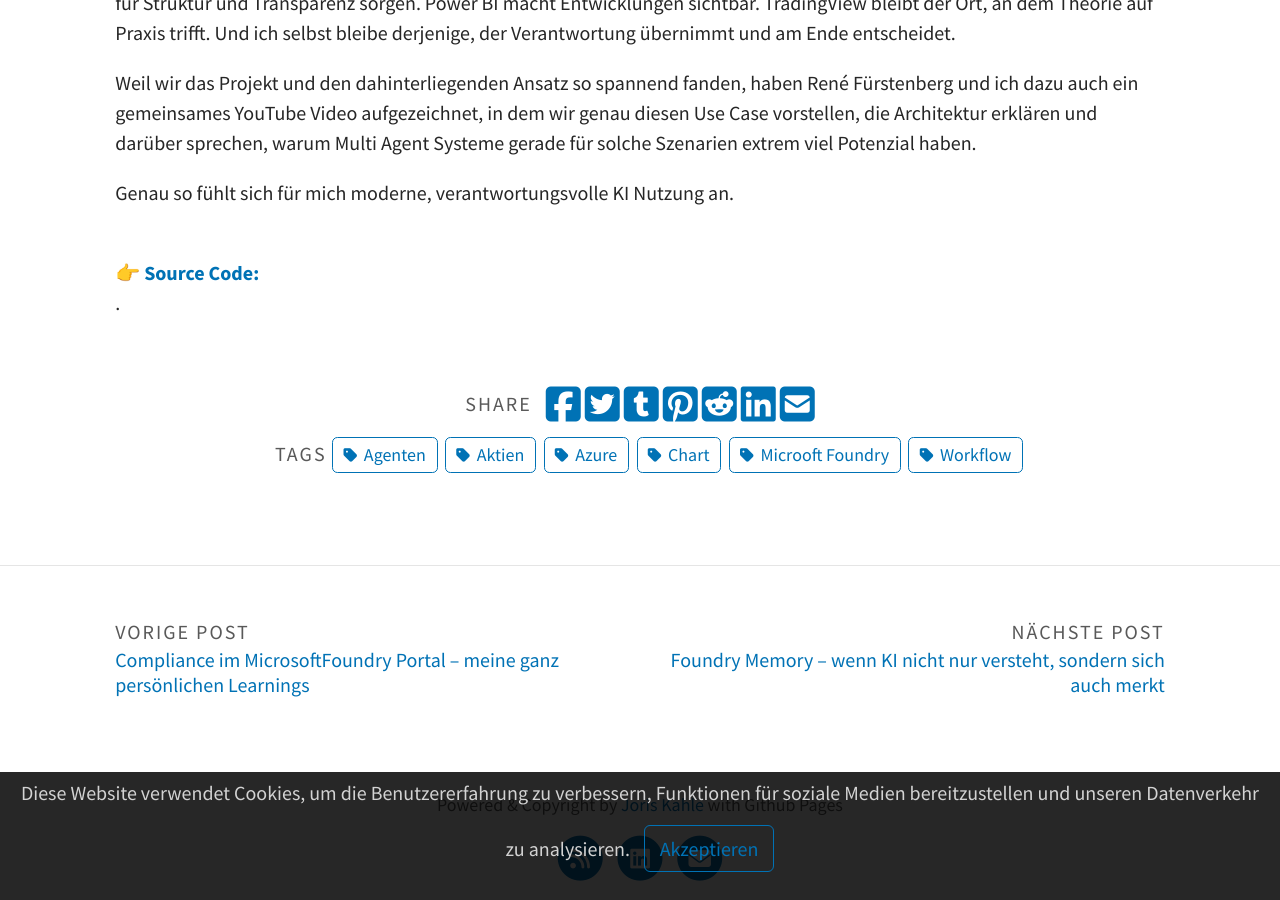
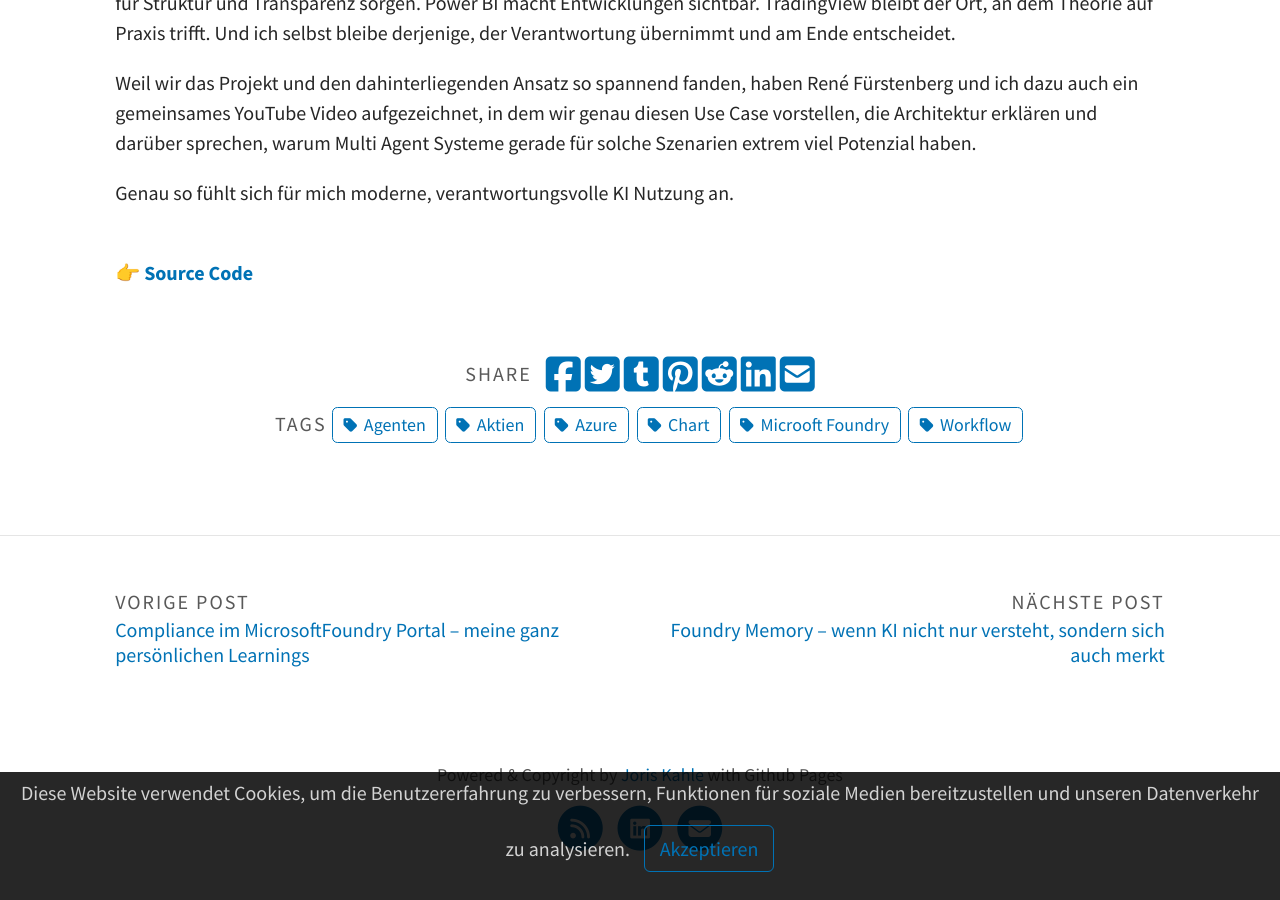
Before and after one commit to joriskahle007/joriskahle007.github.io, a Jekyll site: the page built from _posts/2025-12-30-MultiAgentWorkflow.md, in a window 1280 px wide and 900 px high, scrolled down 5773 px. Built offline with Jekyll 4.4.1, drawn with Linux system fonts in a browser that asks for light colours; a script that is not in the unit is left out.

Commit message:
Update 2025-12-30-MultiAgentWorkflow.md

```diff
--- a/_posts/2025-12-30-MultiAgentWorkflow.md
+++ b/_posts/2025-12-30-MultiAgentWorkflow.md
@@ -100,9 +100,9 @@
 
 Genau so fühlt sich für mich moderne, verantwortungsvolle KI Nutzung an.<br><br>
 
-<a href="[https://github.com/username/repo-name](https://github.com/joriskahle007/Multi-agent-stock-analysis)"
+<a href="https://github.com/joriskahle007/Multi-agent-stock-analysis"
    target="_blank"
    rel="noopener noreferrer">
-   👉 **Source Code:**
-</a>.
+   👉 <strong>Source Code</strong>
+</a>
 <br><br>
```
